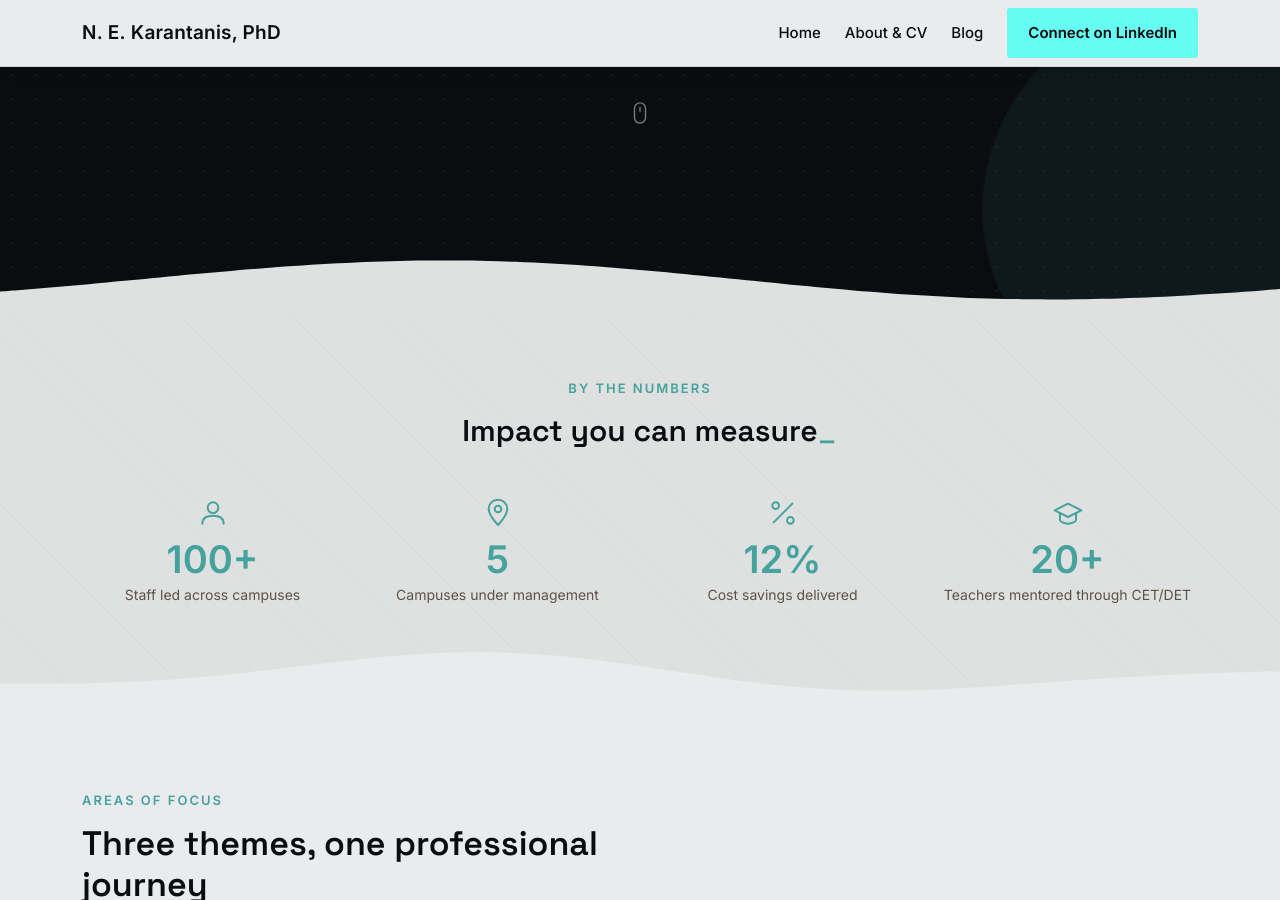
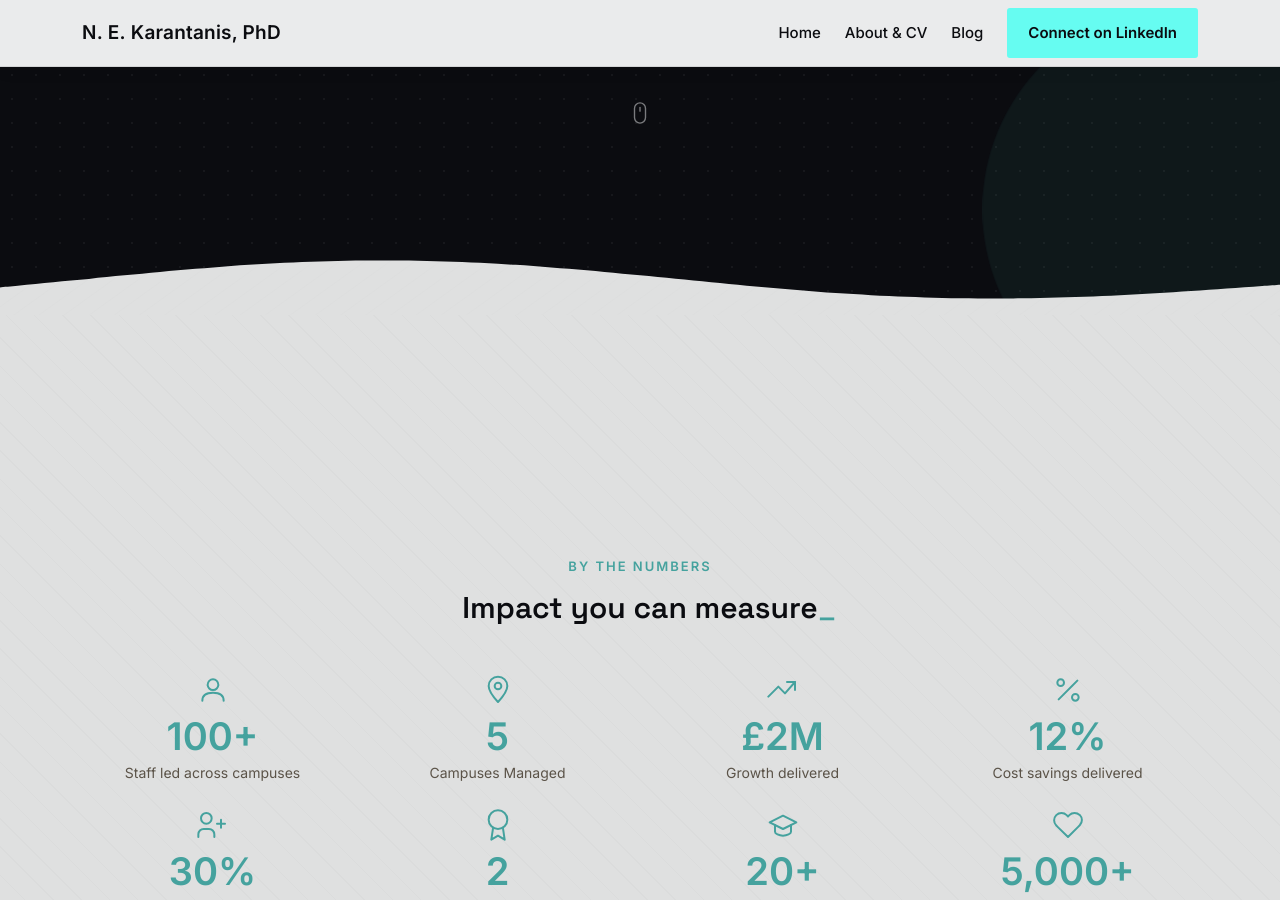
Before and after one commit to Eneekay/nekarantanis, a Jekyll site: the page built from index.html, in a window 1280 px wide and 900 px high, scrolled down 585 px. Built offline with Jekyll 4.4.1, drawn with Linux system fonts in a browser that asks for light colours; some of the changed text lies outside the part shown.

Commit message:
Make impact stats full-height with synced count-up numbers
The "Impact you can measure" section now matches the hero's full-viewport
treatment. Each figure counts up from 0 on scroll into view, sharing one
start time and duration across the whole row so every counter — big or
small — lands on its final value simultaneously.

Also renames "Campuses under management" to "Campuses Managed" and adds
four more stats: growth delivered, learner recruitment increase,
departments with measurable quality improvement, and learners positively
affected, each with a matching icon.

```diff
--- a/css/custom.css
+++ b/css/custom.css
@@ -484,6 +484,7 @@ a.tag-pill:hover { color: var(--nk-c2); border-color: var(--nk-c2); }
    JS is confirmed running (via the early .js-tw class), so a no-JS visitor
    still gets the plain text with no dependency on the animation at all. */
 .js-tw [data-typewriter] { opacity: 0; }
+.js-tw [data-count-to] { opacity: 0; }
 
 .tw-char { color: inherit; }
 .tw-char--pending { opacity: 0; }
--- a/index.html
+++ b/index.html
@@ -44,19 +44,19 @@ hero_intro: true
 </header>
 
 <!-- IMPACT STATS -->
-<section class="section-hatched position-relative overflow-hidden">
+<section class="section-hatched position-relative overflow-hidden min-vh-100 d-flex align-items-center">
   <div class="container pad-64-12-96">
     <div class="mx-auto text-center mb-5 mw-640">
       <span class="eyebrow">By the Numbers</span>
       <h2 class="fs-30 fw-semibold text-c0" data-typewriter>Impact you can measure</h2>
     </div>
-    <div class="row g-4 text-center">
+    <div class="row g-4 text-center" data-count-group>
       <div class="col-6 col-lg-3 td-0" data-reveal>
         <svg viewBox="0 0 24 24" fill="none" stroke="var(--nk-c2)" stroke-width="1.5" stroke-linecap="round" stroke-linejoin="round" class="stat-icon">
           <circle cx="12" cy="8" r="4"></circle>
           <path d="M4 20c0-4.4 3.6-6 8-6s8 1.6 8 6"></path>
         </svg>
-        <div class="fs-38 fw-semibold text-c2">100+</div>
+        <div class="fs-38 fw-semibold text-c2" data-count-to="100" data-count-suffix="+">100+</div>
         <div class="fs-14 text-muted-warm mt-1">Staff led across campuses</div>
       </div>
       <div class="col-6 col-lg-3 td-08" data-reveal>
@@ -64,25 +64,58 @@ hero_intro: true
           <path d="M12 21s7-7.58 7-12a7 7 0 1 0-14 0c0 4.42 7 12 7 12z"></path>
           <circle cx="12" cy="9" r="2.5"></circle>
         </svg>
-        <div class="fs-38 fw-semibold text-c2">5</div>
-        <div class="fs-14 text-muted-warm mt-1">Campuses under management</div>
+        <div class="fs-38 fw-semibold text-c2" data-count-to="5">5</div>
+        <div class="fs-14 text-muted-warm mt-1">Campuses Managed</div>
       </div>
       <div class="col-6 col-lg-3 td-16" data-reveal>
+        <svg viewBox="0 0 24 24" fill="none" stroke="var(--nk-c2)" stroke-width="1.5" stroke-linecap="round" stroke-linejoin="round" class="stat-icon">
+          <polyline points="1 17 8.5 9.5 13.5 14.5 21 6"></polyline>
+          <polyline points="15 6 21 6 21 12"></polyline>
+        </svg>
+        <div class="fs-38 fw-semibold text-c2" data-count-to="2" data-count-prefix="&#163;" data-count-suffix="M">&#163;2M</div>
+        <div class="fs-14 text-muted-warm mt-1">Growth delivered</div>
+      </div>
+      <div class="col-6 col-lg-3 td-24" data-reveal>
         <svg viewBox="0 0 24 24" fill="none" stroke="var(--nk-c2)" stroke-width="1.5" stroke-linecap="round" stroke-linejoin="round" class="stat-icon">
           <line x1="19" y1="5" x2="5" y2="19"></line>
           <circle cx="6.5" cy="6.5" r="2.5"></circle>
           <circle cx="17.5" cy="17.5" r="2.5"></circle>
         </svg>
-        <div class="fs-38 fw-semibold text-c2">12%</div>
+        <div class="fs-38 fw-semibold text-c2" data-count-to="12" data-count-suffix="%">12%</div>
         <div class="fs-14 text-muted-warm mt-1">Cost savings delivered</div>
       </div>
-      <div class="col-6 col-lg-3 td-24" data-reveal>
+      <div class="col-6 col-lg-3 td-0" data-reveal>
+        <svg viewBox="0 0 24 24" fill="none" stroke="var(--nk-c2)" stroke-width="1.5" stroke-linecap="round" stroke-linejoin="round" class="stat-icon">
+          <path d="M13 21v-2a4 4 0 0 0-4-4H5a4 4 0 0 0-4 4v2"></path>
+          <circle cx="7" cy="7" r="4"></circle>
+          <line x1="18" y1="8" x2="18" y2="14"></line>
+          <line x1="21" y1="11" x2="15" y2="11"></line>
+        </svg>
+        <div class="fs-38 fw-semibold text-c2" data-count-to="30" data-count-suffix="%">30%</div>
+        <div class="fs-14 text-muted-warm mt-1">Increase in learner recruitment</div>
+      </div>
+      <div class="col-6 col-lg-3 td-08" data-reveal>
+        <svg viewBox="0 0 24 24" fill="none" stroke="var(--nk-c2)" stroke-width="1.5" stroke-linecap="round" stroke-linejoin="round" class="stat-icon">
+          <circle cx="12" cy="8" r="7"></circle>
+          <polyline points="8.2 14.9 7 23 12 20 17 23 15.8 14.9"></polyline>
+        </svg>
+        <div class="fs-38 fw-semibold text-c2" data-count-to="2">2</div>
+        <div class="fs-14 text-muted-warm mt-1">Departments with measurable quality improvement</div>
+      </div>
+      <div class="col-6 col-lg-3 td-16" data-reveal>
         <svg viewBox="0 0 24 24" fill="none" stroke="var(--nk-c2)" stroke-width="1.5" stroke-linecap="round" stroke-linejoin="round" class="stat-icon">
           <path d="M22 10L12 5 2 10l10 5 10-5z"></path>
           <path d="M6 12v5c0 1.5 3 3 6 3s6-1.5 6-3v-5"></path>
         </svg>
-        <div class="fs-38 fw-semibold text-c2">20+</div>
+        <div class="fs-38 fw-semibold text-c2" data-count-to="20" data-count-suffix="+">20+</div>
         <div class="fs-14 text-muted-warm mt-1">Teachers mentored through CET/DET</div>
+      </div>
+      <div class="col-6 col-lg-3 td-24" data-reveal>
+        <svg viewBox="0 0 24 24" fill="none" stroke="var(--nk-c2)" stroke-width="1.5" stroke-linecap="round" stroke-linejoin="round" class="stat-icon">
+          <path d="M20.8 4.6a5.5 5.5 0 0 0-7.8 0L12 5.6l-1-1a5.5 5.5 0 0 0-7.8 7.8l1 1L12 21l7.8-7.8 1-1a5.5 5.5 0 0 0 0-7.8z"></path>
+        </svg>
+        <div class="fs-38 fw-semibold text-c2" data-count-to="5000" data-count-suffix="+">5,000+</div>
+        <div class="fs-14 text-muted-warm mt-1">Learners positively affected</div>
       </div>
     </div>
   </div>
--- a/js/site.js
+++ b/js/site.js
@@ -192,6 +192,59 @@ document.addEventListener('DOMContentLoaded', () => {
     }
   }
 
+  // Stat counters: every [data-count-to] inside a [data-count-group] counts
+  // up from 0 together, sharing one start time and duration so - regardless
+  // of how large each individual number is - they all land on their final
+  // value at the same moment.
+  const countGroups = document.querySelectorAll('[data-count-group]');
+  if (countGroups.length) {
+    const countReduceMotion = window.matchMedia('(prefers-reduced-motion: reduce)').matches;
+    const COUNT_DURATION = 1400;
+    const easeOutCubic = t => 1 - Math.pow(1 - t, 3);
+
+    const renderCount = (el, value) => {
+      const prefix = el.dataset.countPrefix || '';
+      const suffix = el.dataset.countSuffix || '';
+      const formatted = value >= 1000 ? value.toLocaleString('en-GB') : String(value);
+      el.textContent = prefix + formatted + suffix;
+    };
+
+    const animateGroup = (group) => {
+      const counters = Array.from(group.querySelectorAll('[data-count-to]'));
+      if (!counters.length) return;
+      const targets = counters.map(el => parseFloat(el.dataset.countTo));
+
+      if (countReduceMotion) {
+        counters.forEach((el, i) => renderCount(el, targets[i]));
+        return;
+      }
+
+      counters.forEach(el => { el.style.opacity = '1'; });
+      const start = performance.now();
+      const tick = (now) => {
+        const progress = Math.min((now - start) / COUNT_DURATION, 1);
+        const eased = easeOutCubic(progress);
+        counters.forEach((el, i) => renderCount(el, Math.round(targets[i] * eased)));
+        if (progress < 1) requestAnimationFrame(tick);
+      };
+      requestAnimationFrame(tick);
+    };
+
+    if ('IntersectionObserver' in window) {
+      const countIo = new IntersectionObserver((entries) => {
+        entries.forEach(entry => {
+          if (entry.isIntersecting) {
+            animateGroup(entry.target);
+            countIo.unobserve(entry.target);
+          }
+        });
+      }, { threshold: 0.3 });
+      countGroups.forEach(g => countIo.observe(g));
+    } else {
+      countGroups.forEach(animateGroup);
+    }
+  }
+
   const nav = document.getElementById('siteNav');
   if (nav) {
     const syncNavHeight = () => document.documentElement.style.setProperty('--nav-h', nav.getBoundingClientRect().height + 'px');
```
